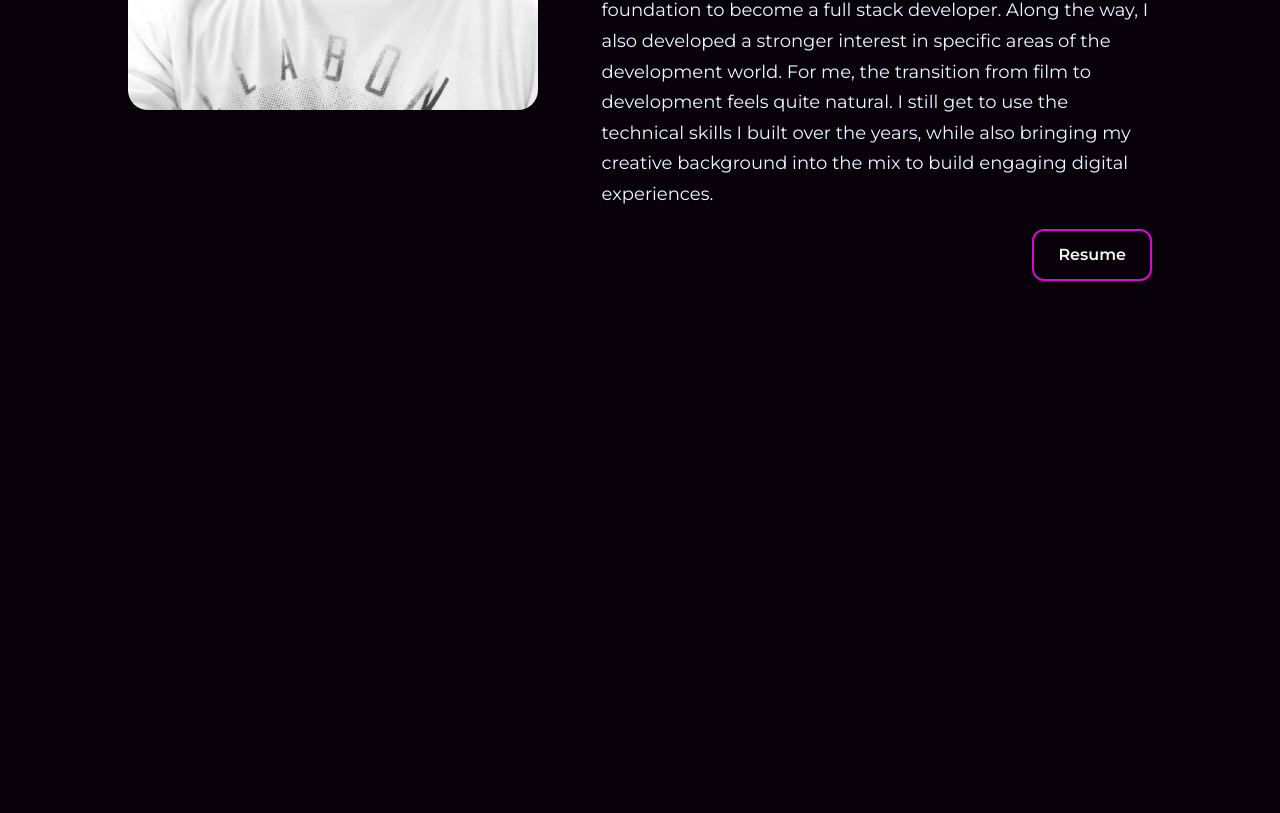
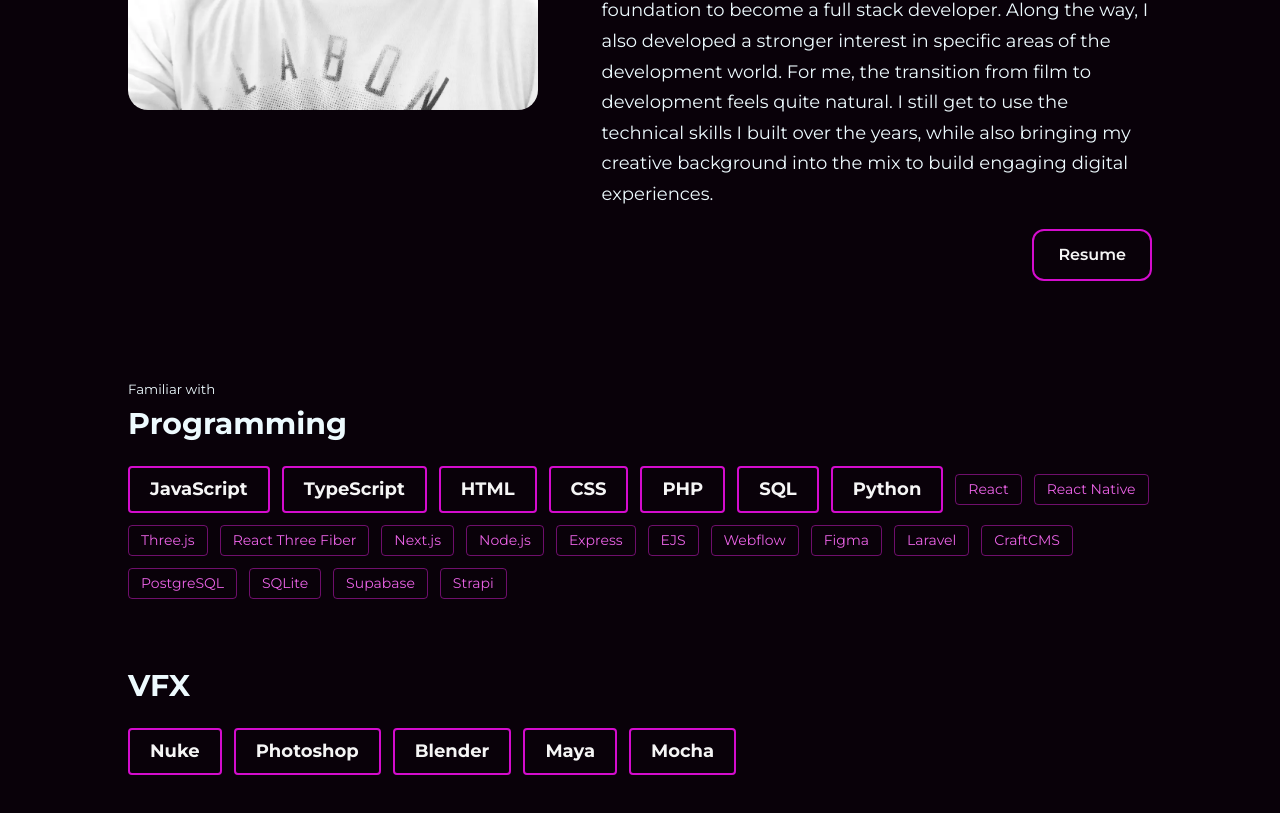
Before and after one commit to Lito00356/portfolio, a React (Vite) app: page /about in a window 1280 px wide. Shown: the part 725-1538 px from the top of the page. Before the commit the page ends 1102 px from the top, so only its background shows below. Built offline with nearby package versions, Linux system fonts and the light colour scheme; no server answers.

Commit message:
added known technologies and frameworks

```diff
--- a/src/app/pages/about/about.css
+++ b/src/app/pages/about/about.css
@@ -60,3 +60,52 @@
     align-self: center;
   }
 }
+
+/* ── Skills / technology badges ──────────────────────── */
+.about-skills {
+  display: flex;
+  flex-direction: column;
+  gap: var(--spacing-4xl);
+  padding-bottom: var(--spacing-6xl);
+}
+
+.about-skills__title {
+  font-size: var(--text-size-2xl);
+  margin: 0 0 var(--spacing-lg);
+}
+
+.about-skills__badges {
+  list-style: none;
+  display: flex;
+  flex-wrap: wrap;
+  align-items: center;
+  gap: var(--spacing-sm);
+  margin: 0;
+  padding: 0;
+}
+
+.about-skills__badge {
+  font-size: var(--text-size-sm);
+  color: var(--main-color-light);
+  border: 1px solid var(--main-color-muted);
+  border-radius: var(--radius-2xs);
+  padding: var(--spacing-2xs) var(--spacing-sm);
+}
+
+.about-skills__badge--lang {
+  font-size: var(--text-size-lg);
+  font-weight: 700;
+  color: var(--text-white);
+  border: 2px solid var(--main-color);
+  padding: var(--spacing-xs) var(--spacing-lg);
+}
+
+@media (max-width: 48rem) {
+  .about-skills {
+    text-align: center;
+  }
+
+  .about-skills__badges {
+    justify-content: center;
+  }
+}
--- a/src/app/pages/about/about.jsx
+++ b/src/app/pages/about/about.jsx
@@ -1,7 +1,9 @@
+import { FRAMEWORKS, LANGUAGES, VFX_SKILLS } from "@lib/lists";
 import "./about.css";
 
 const About = () => {
   return (
+    <>
       <section className="container-80 about">
         <div className="about__media">
           <picture>
@@ -13,23 +15,54 @@
         <div className="about__content">
           <h1 className="title">About me</h1>
           <p className="about__text">
-          I always like to say that I went from pushing pixels to writing pixels. The good thing is that I&rsquo;ve stayed in
-          the business of creating. It&rsquo;s just the way I do it that has changed. Before getting into development, I
-          spent many years working in the film and advertising industry as a compositor in visual effects (VFX). I was lucky
-          enough to work on a wide range of projects, from feature films and TV to high end commercials. It was during those
-          years that I developed a strong eye for detail, problem solving, and creative collaboration. After a decent run in
-          VFX, and with some outside pressure encouraging me to try something new, I felt the urge to take on a different
-          challenge. That&rsquo;s what eventually led me to programming. I successfully completed a two year study at
-          Arteveldehogeschool in Ghent, which gave me the foundation to become a full stack developer. Along the way, I also
-          developed a stronger interest in specific areas of the development world. For me, the transition from film to
-          development feels quite natural. I still get to use the technical skills I built over the years, while also
-          bringing my creative background into the mix to build engaging digital experiences.
+            I always like to say that I went from pushing pixels to writing pixels. The good thing is that I&rsquo;ve stayed
+            in the business of creating. It&rsquo;s just the way I do it that has changed. Before getting into development, I
+            spent many years working in the film and advertising industry as a compositor in visual effects (VFX). I was
+            lucky enough to work on a wide range of projects, from feature films and TV to high end commercials. It was
+            during those years that I developed a strong eye for detail, problem solving, and creative collaboration. After a
+            decent run in VFX, and with some outside pressure encouraging me to try something new, I felt the urge to take on
+            a different challenge. That&rsquo;s what eventually led me to programming. I successfully completed a two year
+            study at Arteveldehogeschool in Ghent, which gave me the foundation to become a full stack developer. Along the
+            way, I also developed a stronger interest in specific areas of the development world. For me, the transition from
+            film to development feels quite natural. I still get to use the technical skills I built over the years, while
+            also bringing my creative background into the mix to build engaging digital experiences.
           </p>
           <a className="button about__resume" href="/cv/Tomasz-Liksza-CV.pdf" download>
             Resume
           </a>
         </div>
       </section>
+
+      <section className="container-80 about-skills">
+        <div className="about-skills__group">
+          <small>Familiar with</small>
+          <h2 className="about-skills__title">Programming</h2>
+          <ul className="about-skills__badges">
+            {LANGUAGES.map((tech) => (
+              <li key={tech} className="about-skills__badge about-skills__badge--lang">
+                {tech}
+              </li>
+            ))}
+            {FRAMEWORKS.map((tech) => (
+              <li key={tech} className="about-skills__badge">
+                {tech}
+              </li>
+            ))}
+          </ul>
+        </div>
+
+        <div className="about-skills__group">
+          <h2 className="about-skills__title">VFX</h2>
+          <ul className="about-skills__badges">
+            {VFX_SKILLS.map((tech) => (
+              <li key={tech} className="about-skills__badge about-skills__badge--lang">
+                {tech}
+              </li>
+            ))}
+          </ul>
+        </div>
+      </section>
+    </>
   );
 };
 
--- /dev/null
+++ b/src/lib/lists.js
@@ -0,0 +1,22 @@
+export const LANGUAGES = ["JavaScript", "TypeScript", "HTML", "CSS", "PHP", "SQL", "Python"];
+
+export const FRAMEWORKS = [
+  "React",
+  "React Native",
+  "Three.js",
+  "React Three Fiber",
+  "Next.js",
+  "Node.js",
+  "Express",
+  "EJS",
+  "Webflow",
+  "Figma",
+  "Laravel",
+  "CraftCMS",
+  "PostgreSQL",
+  "SQLite",
+  "Supabase",
+  "Strapi",
+];
+
+export const VFX_SKILLS = ["Nuke", "Photoshop", "Blender", "Maya", "Mocha"];
```
Lines whose indentation alone changed are shown as unchanged.
